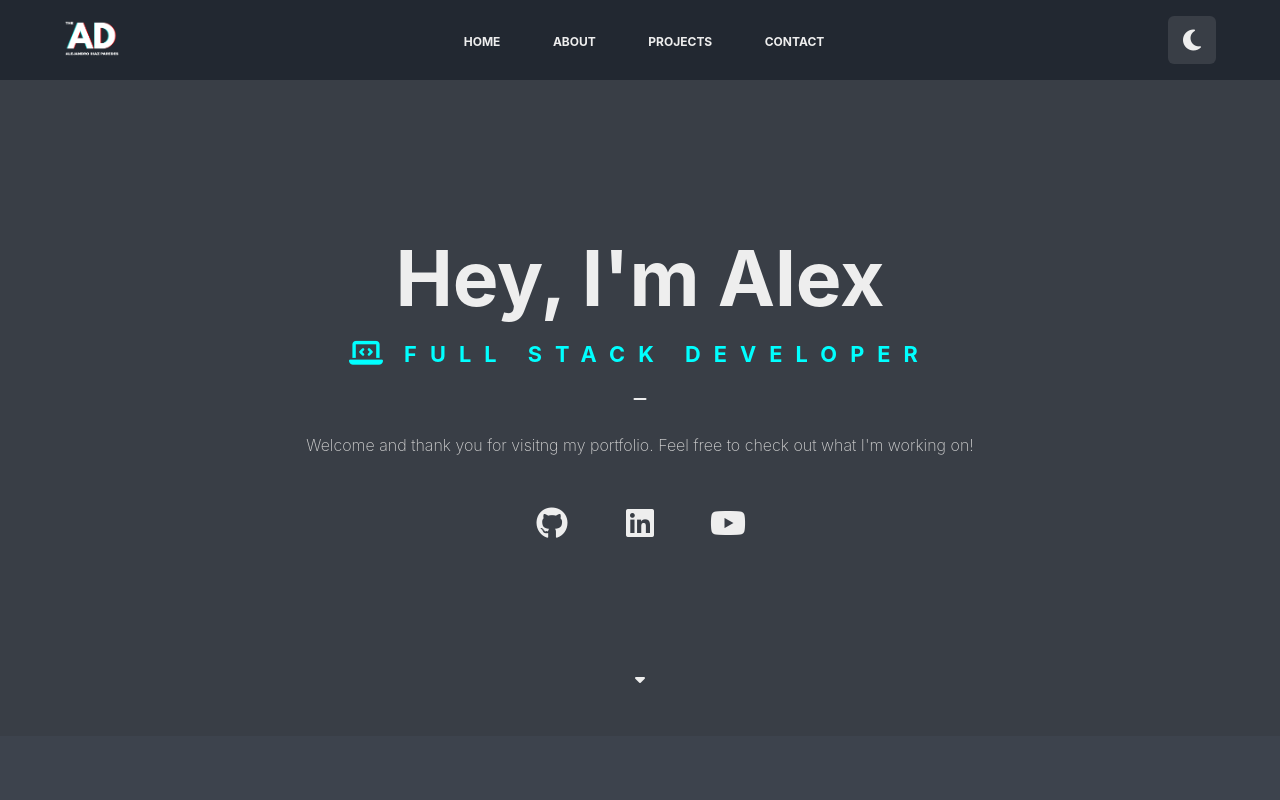
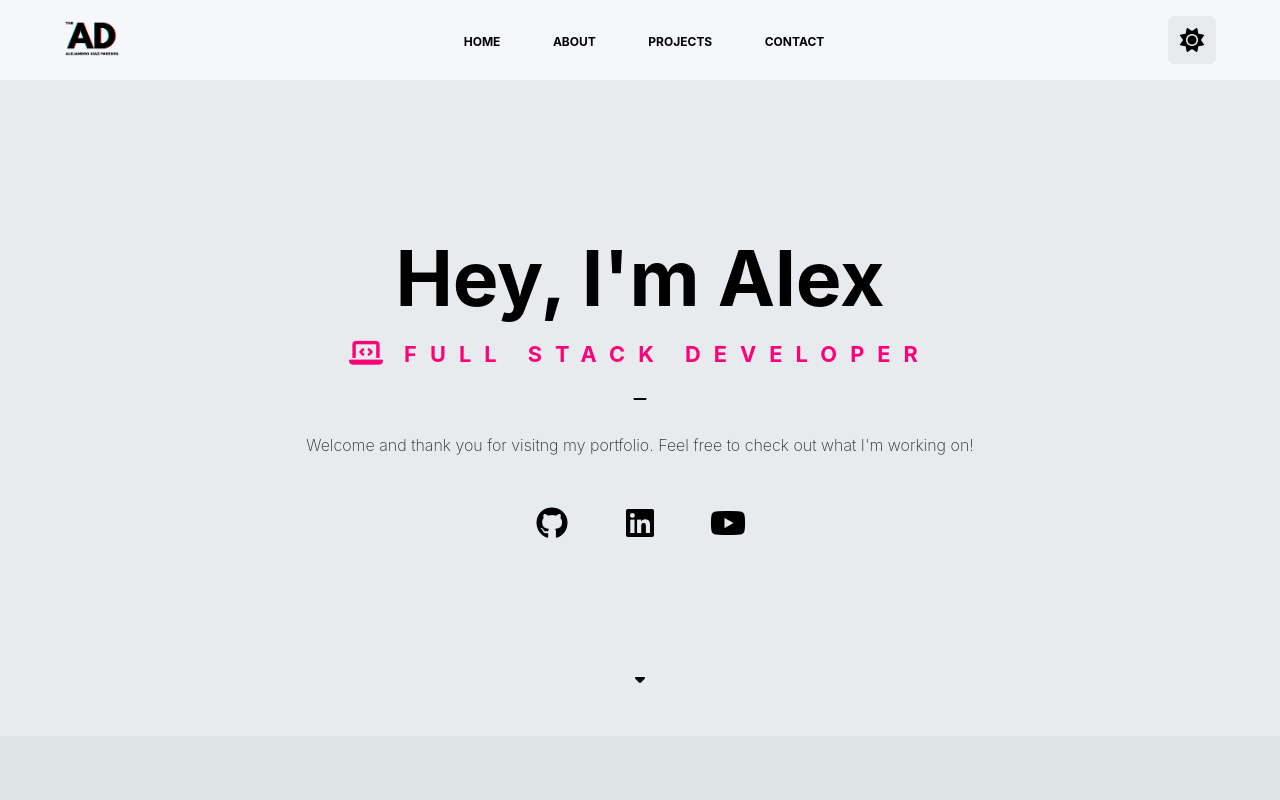
Before and after one commit to adiazpar/portfolio, a plain HTML site: page index.html in a window 1280 px wide. Shown: the top 800 px of the page. Drawn offline with nearby package versions, Linux system fonts and the light colour scheme; a web font is replaced by a local one.

Commit message:
Added system default functionality to theme toggle. Now when a user loads my portfolio, the theme will be set to their system default.

```diff
--- a/index.html
+++ b/index.html
@@ -39,7 +39,7 @@
     <div class="nav-container">
         <div class="nav-backdrop"></div>
         <nav>
-            <img src="images/logo.png" class="logo" onclick="navigateTo('#home')">
+            <img src="" class="logo" onclick="navigateTo('#home')">
 
             <!-- Hamburger button (hidden on desktop) -->
              <div class="hamburger" onclick="toggleMenu()">
@@ -412,10 +412,21 @@
             const html = document.documentElement;
 
             if (savedTheme) {
+                // Use saved preference if it exists
                 html.setAttribute('data-theme', savedTheme);
             } else {
-                // Default to dark mode if no preference is saved
-                html.setAttribute('data-theme', 'dark');
+                // Check system preference
+                const prefersDark = window.matchMedia('(prefers-color-scheme: dark)').matches;
+                const prefersLight = window.matchMedia('(prefers-color-scheme: light)').matches;
+
+                if (prefersDark) {
+                    html.setAttribute('data-theme', 'dark');
+                } else if (prefersLight) {
+                    html.setAttribute('data-theme', 'light');
+                } else {
+                    // Default to dark mode if no system preference is detected
+                    html.setAttribute('data-theme', 'dark');
+                }
             }
 
             // Update logo based on loaded theme
```
Also changed, not shown: 1 other file.
